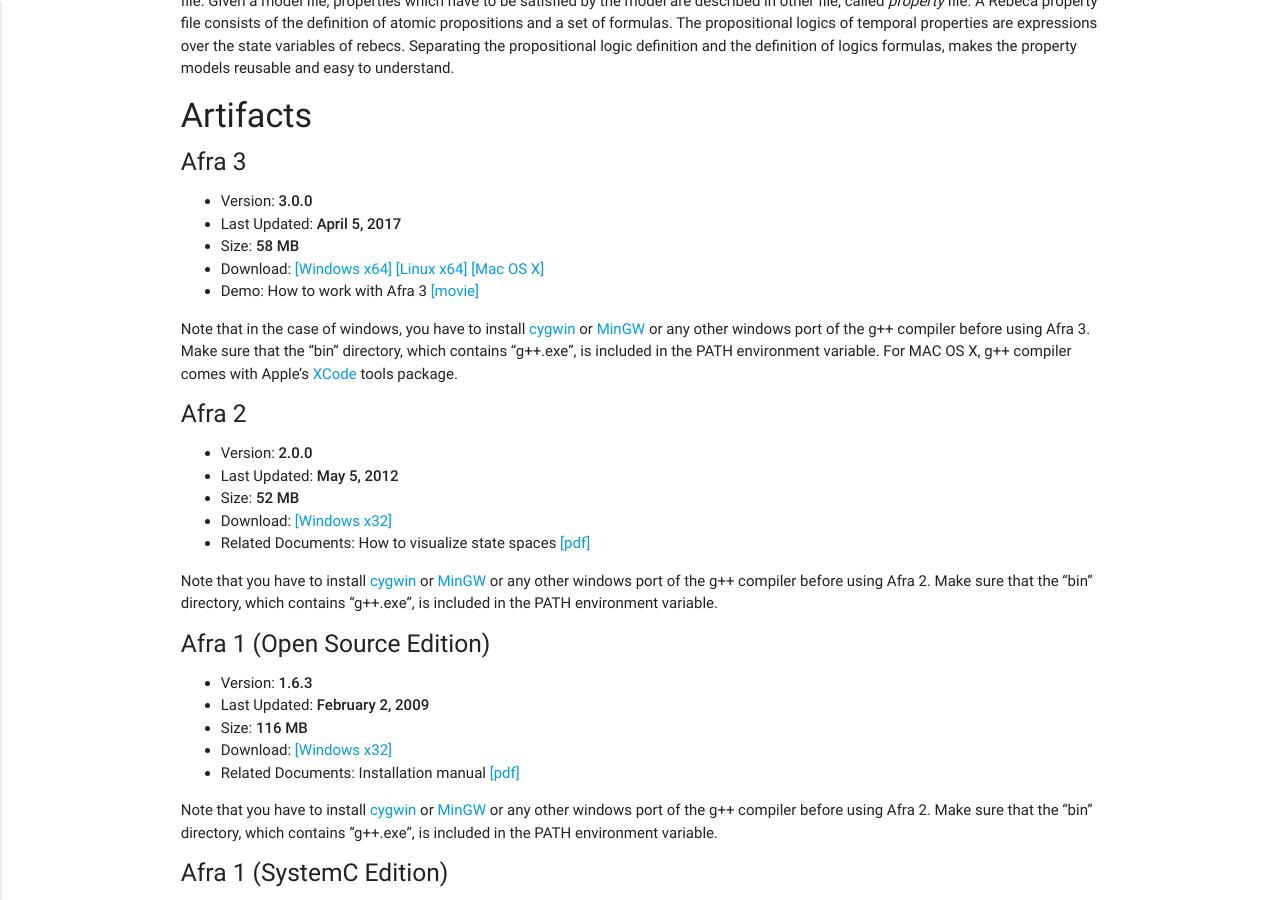
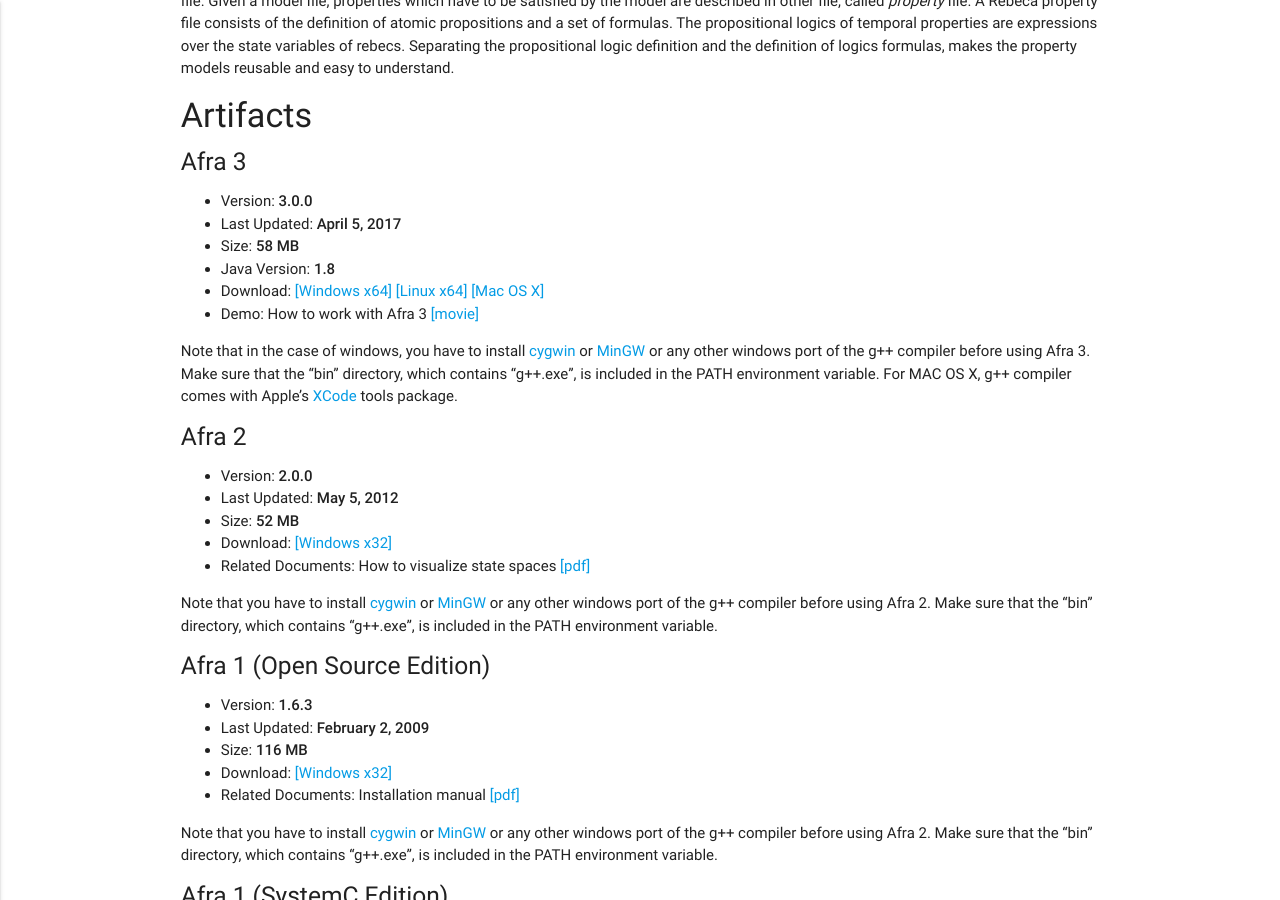
Before and after one commit to rebeca-lang/rebeca-lang.github.io, a Jekyll site: the page built from tools/Afra.md, in a window 1280 px wide and 900 px high, scrolled down 463 px. Built offline with Jekyll 4.4.1, drawn with Linux system fonts in a browser that asks for light colours.

Commit message:
Putting a note in Afra page to make it clear that it works with Java 1.8.

```diff
--- a/tools/Afra.md
+++ b/tools/Afra.md
@@ -16,6 +16,7 @@ A Rebeca family model consists of the definition of _reactive classes_ and the i
 * Version: **3.0.0**
 * Last Updated: **April 5, 2017**
 * Size: **58 MB**
+* Java Version: **1.8**
 * Download: [ [Windows x64] ](https://github.com/rebeca-lang/org.rebecalang.afra/blob/master/org.rebecalang.afra.repository/target/products/org.rebecalang.afra.ideplugins-win32.win32.x86_64.zip?raw=true) [ [Linux x64] ](https://github.com/rebeca-lang/org.rebecalang.afra/blob/master/org.rebecalang.afra.repository/target/products/org.rebecalang.afra.ideplugins-linux.gtk.x86_64.tar.gz?raw=true) [ [Mac OS X] ](https://github.com/rebeca-lang/org.rebecalang.afra/blob/master/org.rebecalang.afra.repository/target/products/org.rebecalang.afra.ideplugins-macosx.cocoa.x86_64.tar.gz?raw=true)
 * Demo: How to work with Afra 3 [ [movie] ](http://rebeca.cs.ru.is/files/Movies/Afra/Afra3.0-Demo.mov)
 
```
